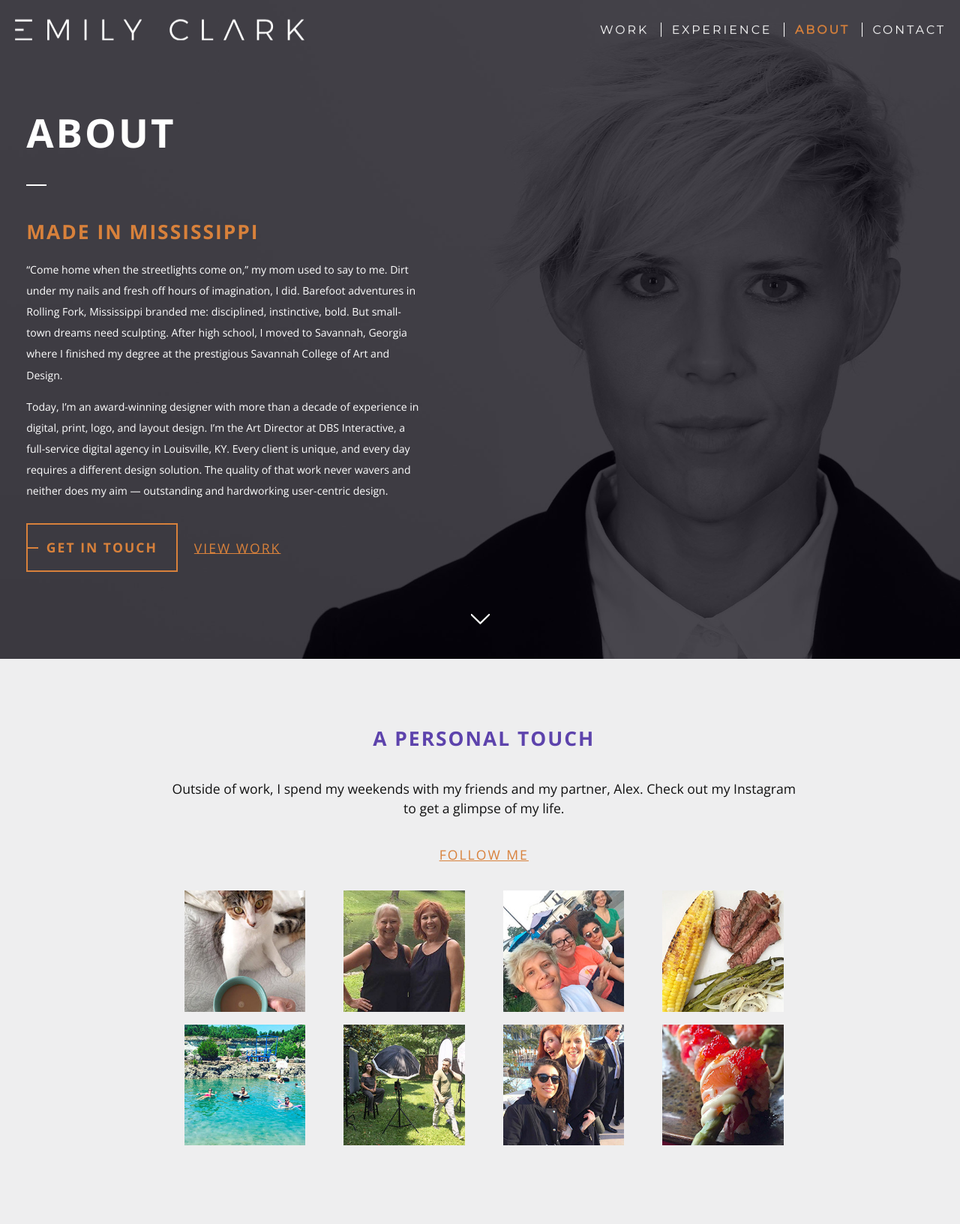
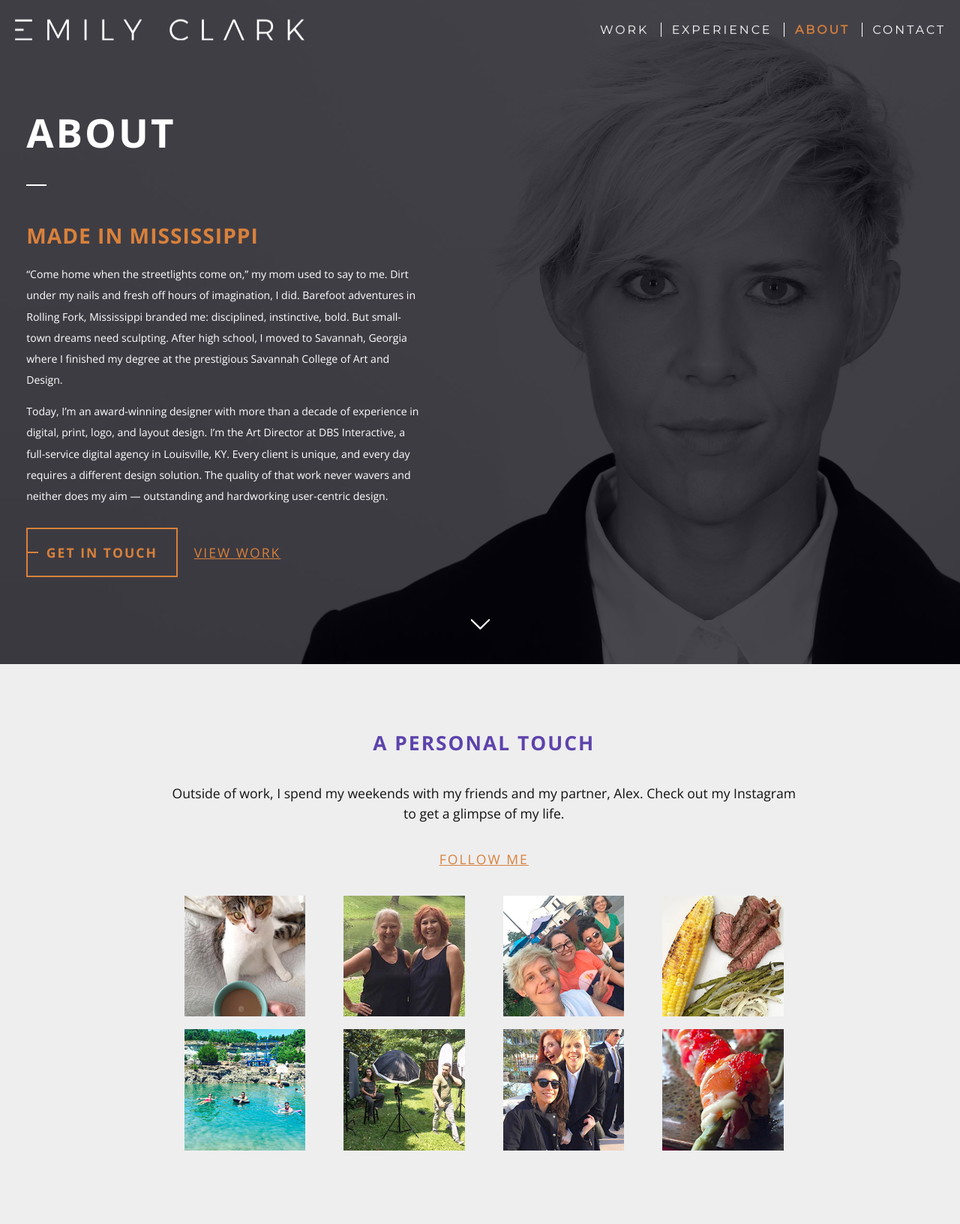
Before and after one commit to EmilyBlaineClark/emilyblaineclark.github.io, a Jekyll site: the page built from about.html, in a window 1280 px wide. Shown: the whole page at 75% size. Built offline with Jekyll 4.4.1, drawn with Linux system fonts in a browser that asks for light colours; nearby versions of some CDN libraries.

Commit message:
Update _general.scss

```diff
--- a/_sass/_general.scss
+++ b/_sass/_general.scss
@@ -99,7 +99,8 @@
   font-family: $opensans;
   color: $orange;
   text-transform: uppercase;
-  letter-spacing: 2px;
+  font-size: 1.6em;
+  letter-spacing: 1px;
   margin-top: 1em;
 }
 
```
